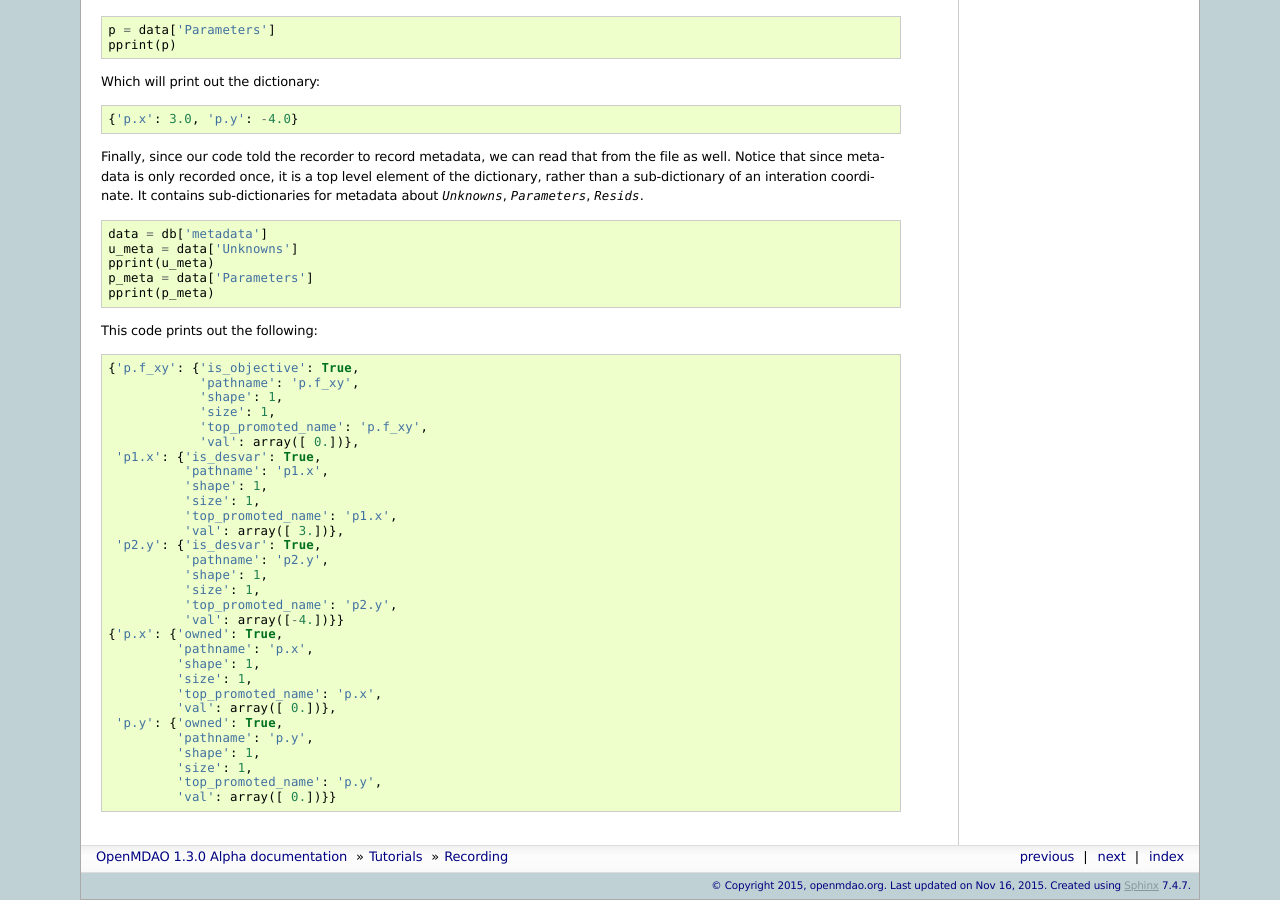
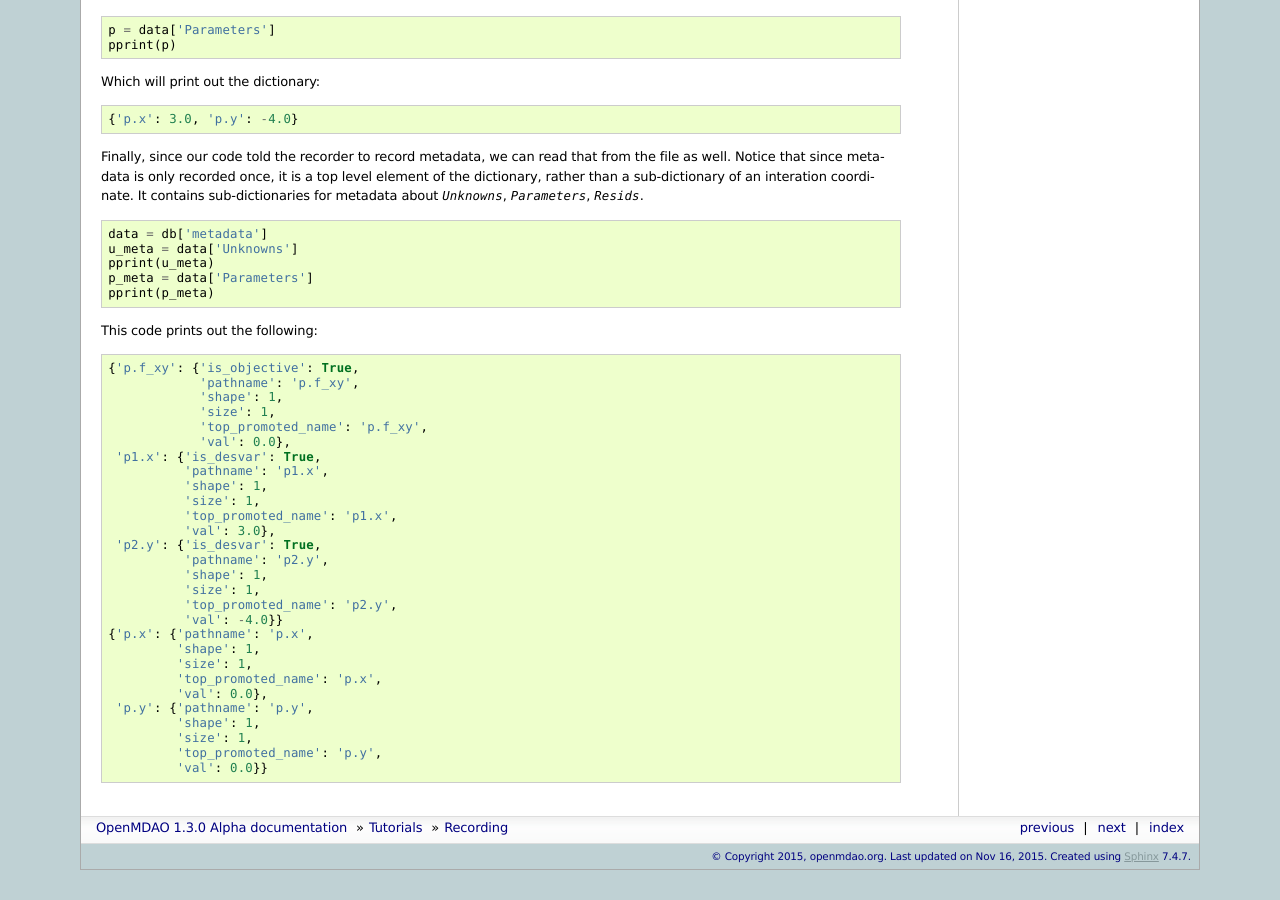
Before and after one commit to OpenMDAO/OpenMDAO1, a Sphinx documentation site: the page built from openmdao/docs/usr-guide/tutorials/recording.rst, in a window 1280 px wide and 900 px high, scrolled down 2990 px. Built offline with Sphinx 7.4.7, drawn with Linux system fonts in a browser that asks for light colours; after the commit the page ends 3860 px from its top, so only the background shows below that.

Commit message:
fixed doctest

```diff
--- a/openmdao/docs/usr-guide/tutorials/recording.rst
+++ b/openmdao/docs/usr-guide/tutorials/recording.rst
@@ -400,31 +400,29 @@ sub-dictionary of an interation coordinate. It contains sub-dictionaries for met
                 'shape': 1,
                 'size': 1,
                 'top_promoted_name': 'p.f_xy',
-                'val': array([ 0.])},
+                'val': 0.0},
      'p1.x': {'is_desvar': True,
               'pathname': 'p1.x',
               'shape': 1,
               'size': 1,
               'top_promoted_name': 'p1.x',
-              'val': array([ 3.])},
+              'val': 3.0},
      'p2.y': {'is_desvar': True,
               'pathname': 'p2.y',
               'shape': 1,
               'size': 1,
               'top_promoted_name': 'p2.y',
-              'val': array([-4.])}}
-    {'p.x': {'owned': True,
-             'pathname': 'p.x',
+              'val': -4.0}}
+    {'p.x': {'pathname': 'p.x',
              'shape': 1,
              'size': 1,
              'top_promoted_name': 'p.x',
-             'val': array([ 0.])},
-     'p.y': {'owned': True,
-             'pathname': 'p.y',
+             'val': 0.0},
+     'p.y': {'pathname': 'p.y',
              'shape': 1,
              'size': 1,
              'top_promoted_name': 'p.y',
-             'val': array([ 0.])}}
+             'val': 0.0}}
 
 This code prints out the following:
 
@@ -435,31 +433,29 @@ This code prints out the following:
                 'shape': 1,
                 'size': 1,
                 'top_promoted_name': 'p.f_xy',
-                'val': array([ 0.])},
+                'val': 0.0},
      'p1.x': {'is_desvar': True,
               'pathname': 'p1.x',
               'shape': 1,
               'size': 1,
               'top_promoted_name': 'p1.x',
-              'val': array([ 3.])},
+              'val': 3.0},
      'p2.y': {'is_desvar': True,
               'pathname': 'p2.y',
               'shape': 1,
               'size': 1,
               'top_promoted_name': 'p2.y',
-              'val': array([-4.])}}
-    {'p.x': {'owned': True,
-             'pathname': 'p.x',
+              'val': -4.0}}
+    {'p.x': {'pathname': 'p.x',
              'shape': 1,
              'size': 1,
              'top_promoted_name': 'p.x',
-             'val': array([ 0.])},
-     'p.y': {'owned': True,
-             'pathname': 'p.y',
+             'val': 0.0},
+     'p.y': {'pathname': 'p.y',
              'shape': 1,
              'size': 1,
              'top_promoted_name': 'p.y',
-             'val': array([ 0.])}}
+             'val': 0.0}}
 
 
 .. testcleanup:: reading
```
